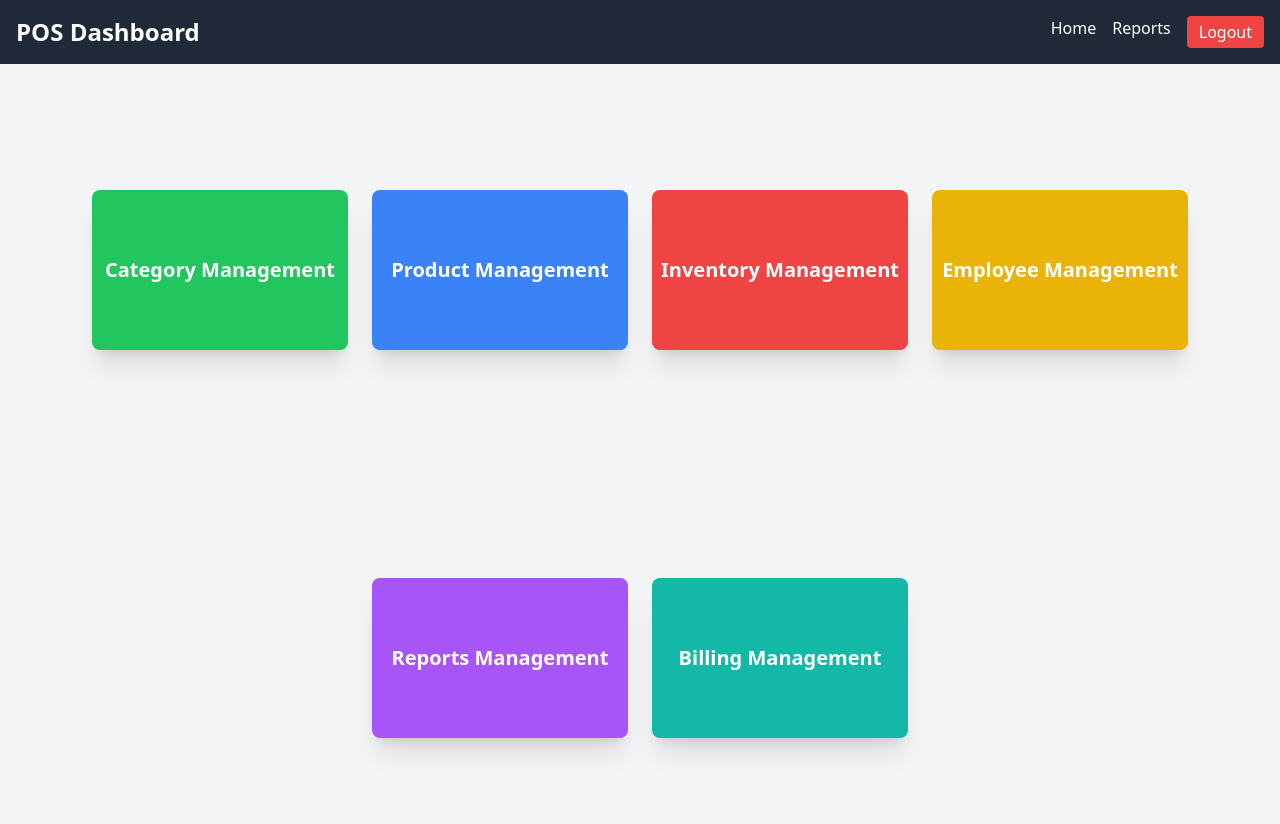
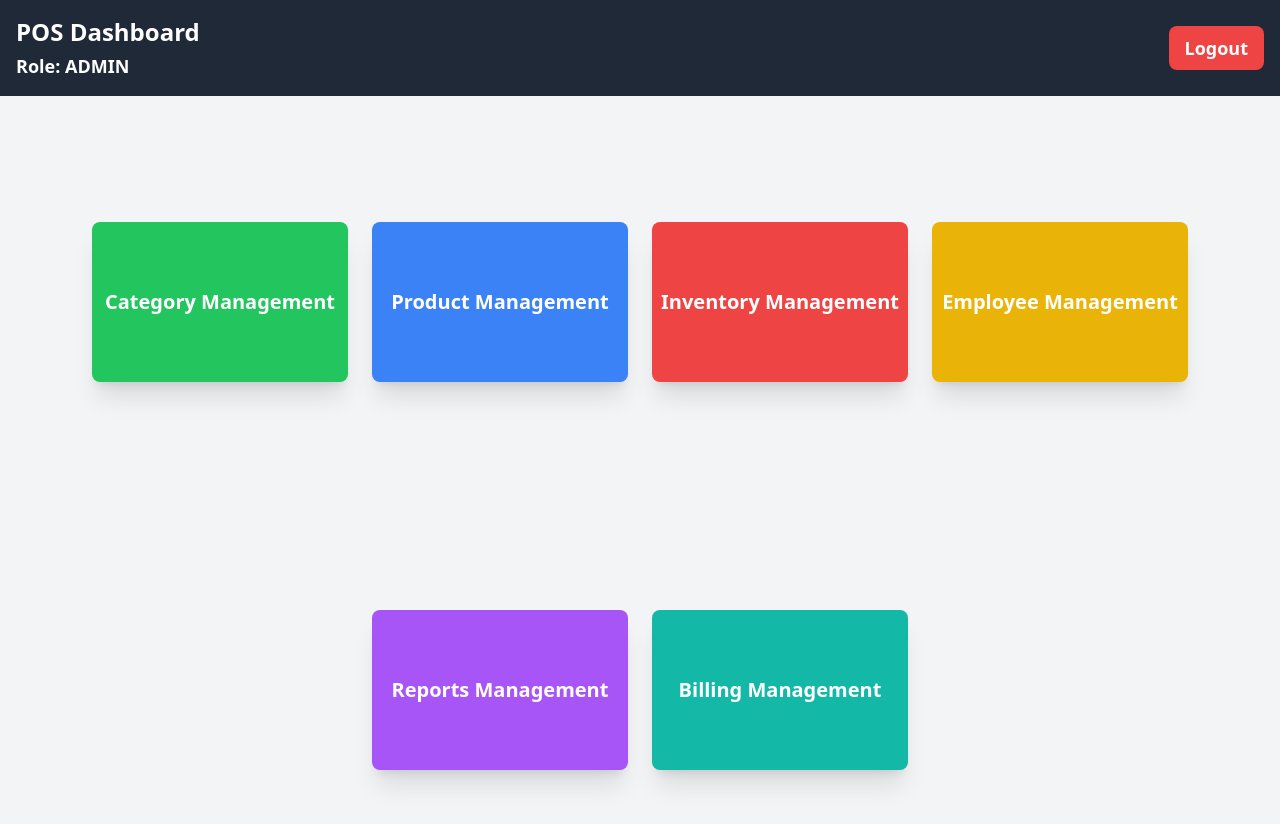
Before and after one commit to ayeshaaamir/retail-epos-frontend, a React (Vite) app in the folder style-mantra-pos/: page /dashboard in a window 1280 px wide. Shown: the top 824 px of the page. Built offline with nearby package versions, Linux system fonts and the light colour scheme; sample sign-in values are in the browser's storage.

Commit message:
routes added..

```diff
--- a/style-mantra-pos/src/components/Header.jsx
+++ b/style-mantra-pos/src/components/Header.jsx
@@ -12,25 +12,18 @@ const Header = () => {
 
   return (
     <header className="bg-gray-800 text-white p-4 shadow-md flex justify-between items-center">
-      <h1 className="text-2xl font-bold">POS Dashboard</h1>
+      <div>
+        <h1 className="text-2xl font-bold">POS Dashboard</h1>
+        <p className="text-lg font-semibold text-white-400 mt-1">
+          Role: <span className="uppercase">{userRole || "User"}</span>
+        </p>
+      </div>
       <nav>
-        <ul className="flex space-x-4">
-          <li>
-            <Link to="/dashboard" className="hover:text-gray-300">
-              Home
-            </Link>
-          </li>
-          {userRole === "admin" && (
-            <li>
-              <Link to="/reports" className="hover:text-gray-300">
-                Reports
-              </Link>
-            </li>
-          )}
+        <ul className="flex space-x-4 items-center">
           <li>
             <button
               onClick={handleLogout}
-              className="bg-red-500 px-3 py-1 rounded hover:bg-red-600"
+              className="bg-red-500 px-4 py-2 rounded-lg text-lg font-semibold hover:bg-red-600 transition-all"
             >
               Logout
             </button>
--- /dev/null
+++ b/style-mantra-pos/src/pages/BillingManagement.jsx
@@ -0,0 +1,7 @@
+import React from "react";
+
+const BillingManagement = () => {
+  return <div>BillingManagement</div>;
+};
+
+export default BillingManagement;
--- /dev/null
+++ b/style-mantra-pos/src/pages/CategoryManagement.jsx
@@ -0,0 +1,7 @@
+import React from "react";
+
+const CategoryManagement = () => {
+  return <div>CategoryManagement</div>;
+};
+
+export default CategoryManagement;
--- /dev/null
+++ b/style-mantra-pos/src/pages/EmployeeManagement.jsx
@@ -0,0 +1,7 @@
+import React from "react";
+
+const EmployeeManagement = () => {
+  return <div>EmployeeManagement</div>;
+};
+
+export default EmployeeManagement;
--- /dev/null
+++ b/style-mantra-pos/src/pages/InventoryManagement.jsx
@@ -0,0 +1,7 @@
+import React from "react";
+
+const InventoryManagement = () => {
+  return <div>InventoryManagement</div>;
+};
+
+export default InventoryManagement;
--- /dev/null
+++ b/style-mantra-pos/src/pages/ProductManagement.jsx
@@ -0,0 +1,7 @@
+import React from "react";
+
+const ProductManagement = () => {
+  return <div>ProductManagement</div>;
+};
+
+export default ProductManagement;
--- /dev/null
+++ b/style-mantra-pos/src/pages/ReportsManagement.jsx
@@ -0,0 +1,7 @@
+import React from "react";
+
+const ReportsManagement = () => {
+  return <div>ReportsManagement</div>;
+};
+
+export default ReportsManagement;
--- a/style-mantra-pos/src/routes/AppRoutes.jsx
+++ b/style-mantra-pos/src/routes/AppRoutes.jsx
@@ -1,29 +1,38 @@
-import { Routes, Route, Navigate } from "react-router-dom";
+import { Routes, Route, Navigate, Outlet } from "react-router-dom";
 import { useSelector } from "react-redux";
+import "../App.css";
 import Login from "../pages/Login";
 import Dashboard from "../pages/Dashboard";
+import InventoryManagement from "../pages/InventoryManagement";
+import ProductManagement from "../pages/ProductManagement";
+import CategoryManagement from "../pages/CategoryManagement";
+import EmployeeManagement from "../pages/EmployeeManagement";
+import ReportsManagement from "../pages/ReportsManagement";
+import BillingManagement from "../pages/BillingManagement";
 import NotFound from "../pages/NotFound";
-import "../App.css";
 
-const ProtectedRoute = ({ children }) => {
+const ProtectedRoute = () => {
   const token = useSelector((state) => state.auth.token);
-  return token ? children : <Navigate to="/login" />;
+  return token ? <Outlet /> : <Navigate to="/login" />;
 };
 
 const AppRoutes = () => {
   return (
     <Routes>
       <Route path="/login" element={<Login />} />
-      <Route
-        path="/dashboard"
-        element={
-          <ProtectedRoute>
-            <Dashboard />
-          </ProtectedRoute>
-        }
-      />
+      <Route element={<ProtectedRoute />}>
+        <Route path="/dashboard" element={<Dashboard />} />
+        <Route path="/inventory-management" element={<InventoryManagement />} />
+        <Route path="/product-management" element={<ProductManagement />} />
+        <Route path="/category-management" element={<CategoryManagement />} />
+        <Route path="/employee" element={<EmployeeManagement />} />
+        <Route path="/reports" element={<ReportsManagement />} />
+        <Route path="/billing" element={<BillingManagement />} />
+      </Route>
+
       <Route path="*" element={<NotFound />} />
     </Routes>
   );
 };
+
 export default AppRoutes;
```
